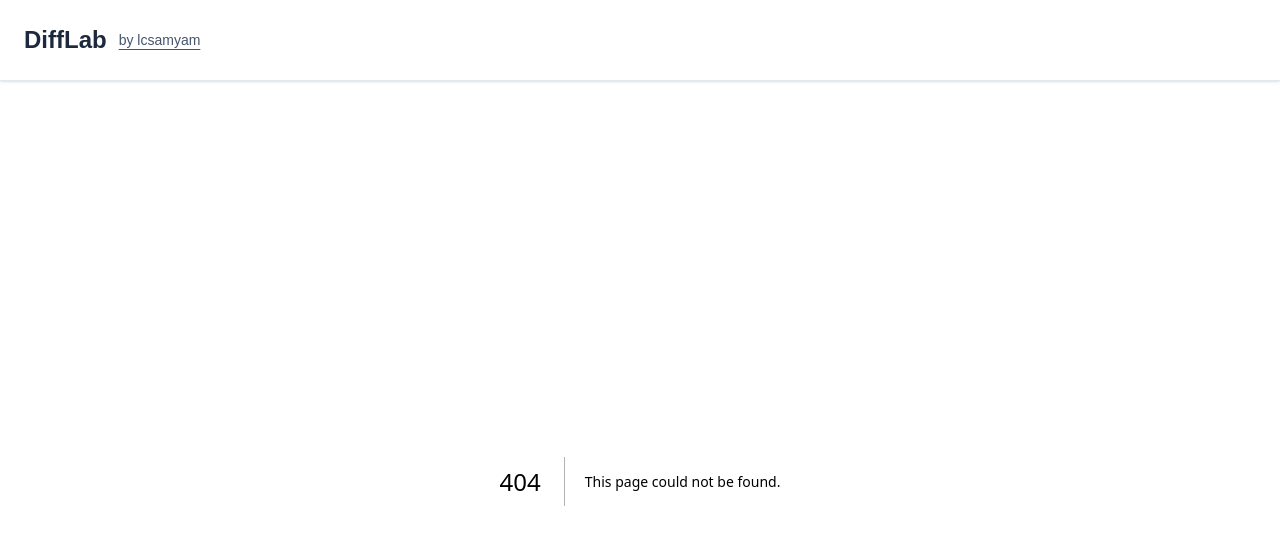
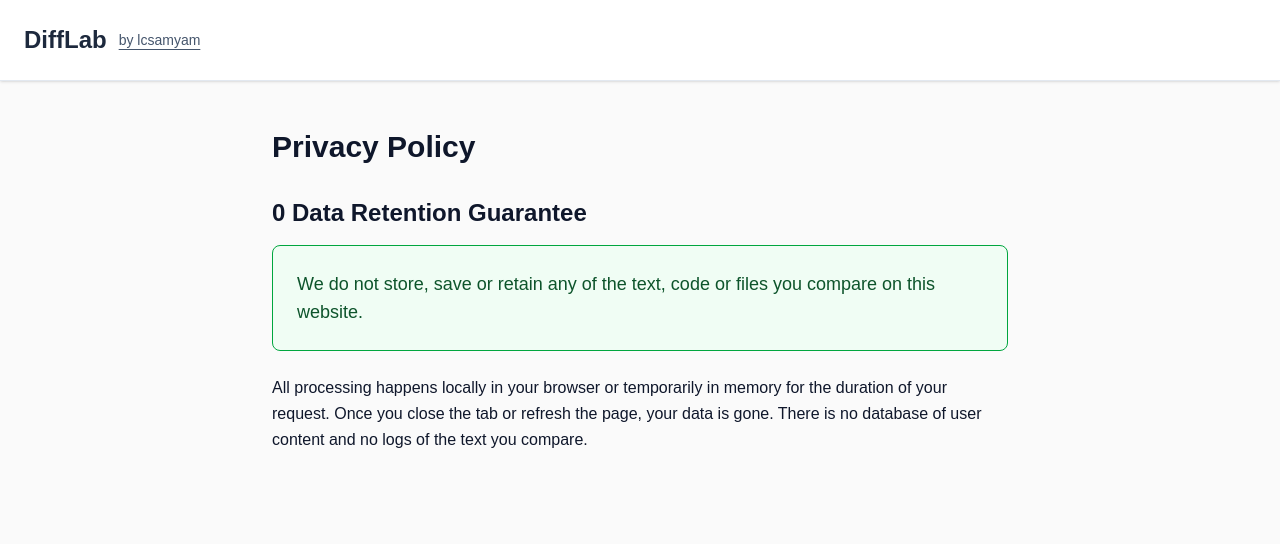
Before and after one commit to declansam/DiffLab, a Next.js app: page /privacy-policy in a window 1280 px wide. Before the commit this address had no page. Shown: the top 544 px of the page. Built offline with nearby package versions, Linux system fonts and the light colour scheme.

Commit message:
Add priv policy page

```diff
--- /dev/null
+++ b/app/privacy-policy/page.tsx
@@ -0,0 +1,26 @@
+import type { Metadata } from "next";
+
+export const metadata: Metadata = {
+    title: "Privacy Policy | DiffLab",
+    description: "Privacy Policy for DiffLab - 0 Data Retention Guarantee",
+};
+
+export default function PrivacyPolicy() {
+    return (
+        <main className="container mx-auto px-4 py-12 max-w-3xl text-slate-900">
+            <h1 className="text-3xl font-bold mb-8 text-slate-900">Privacy Policy</h1>
+
+            <section className="mb-8">
+                <h2 className="text-2xl font-semibold mb-4 text-slate-900">0 Data Retention Guarantee</h2>
+                <div className="bg-green-50 border border-green-600 rounded-lg p-6 mb-6">
+                    <p className="text-lg font-medium text-green-900">
+                        We do not store, save or retain any of the text, code or files you compare on this website.
+                    </p>
+                </div>
+                <p className="text-slate-900 leading-relaxed">
+                    All processing happens locally in your browser or temporarily in memory for the duration of your request. Once you close the tab or refresh the page, your data is gone. There is no database of user content and no logs of the text you compare.
+                </p>
+            </section>
+        </main>
+    );
+}
--- a/components/DiffChecker.tsx
+++ b/components/DiffChecker.tsx
@@ -110,6 +110,13 @@
             clearButton.textContent = 'Clear';
             clearButton.addEventListener('click', clearAll);
 
+            // Privacy Policy link
+            const privacyLink = document.createElement('a');
+            privacyLink.href = '/privacy-policy';
+            privacyLink.className = 'text-sm text-slate-600 hover:text-slate-800 underline underline-offset-4 transition-colors';
+            privacyLink.textContent = 'Privacy Policy';
+
+            wrapper.appendChild(privacyLink);
             wrapper.appendChild(viewDiv);
             wrapper.appendChild(whitespaceDiv);
             wrapper.appendChild(caseDiv);
--- a/components/Header.tsx
+++ b/components/Header.tsx
@@ -1,4 +1,5 @@
 "use client";
+import Link from "next/link";
 
 export default function Header() {
     return (
@@ -6,7 +7,8 @@
             <div className="mx-auto p-3 sm:p-6">
                 <div className="flex flex-col sm:flex-row items-center sm:items-center justify-between gap-3 sm:gap-4">
                     <div className="flex flex-col sm:flex-row items-center gap-2 sm:gap-3">
-                        <button
+                        <Link
+                            href="/"
                             className="text-xl sm:text-2xl font-bold text-slate-800 hover:text-slate-600 transition-colors cursor-pointer"
                             onClick={() => {
                                 const clearFn = (
@@ -16,7 +18,7 @@
                             }}
                         >
                             DiffLab
-                        </button>
+                        </Link>
                         <a
                             href="https://lcsamyam.com"
                             target="_blank"
```
Lines whose indentation alone changed are shown as unchanged.
